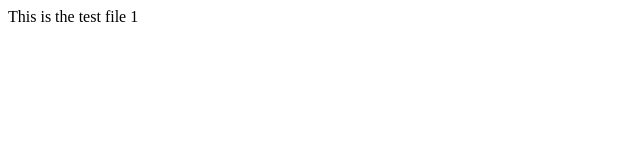
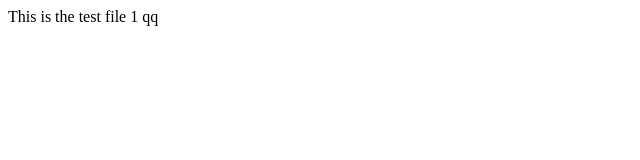
Before and after one commit to rishangit/myappsample, a plain HTML site: page index.html in a window 1280 px wide. Shown: the full height of the page, 0-640 px from the left. Drawn offline with Linux system fonts and the light colour scheme.

Commit message:
change index

```diff
--- a/index.html
+++ b/index.html
@@ -7,6 +7,6 @@
     <title>Document</title>
 </head>
 <body>
-    This is the test file 1
+    This is the test file 1 qq
 </body>
 </html>
```
